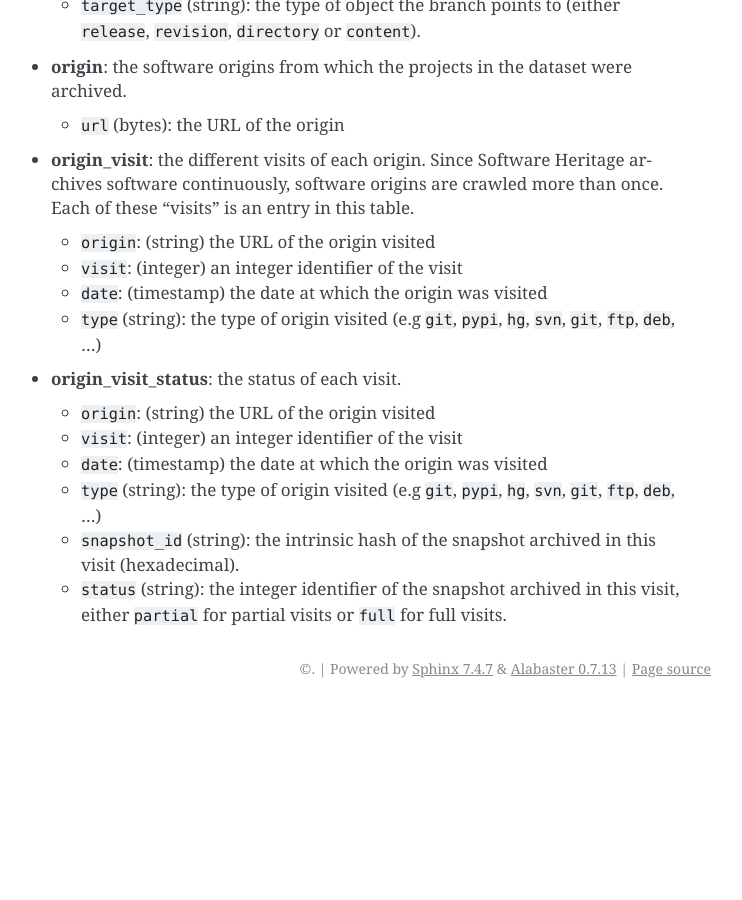
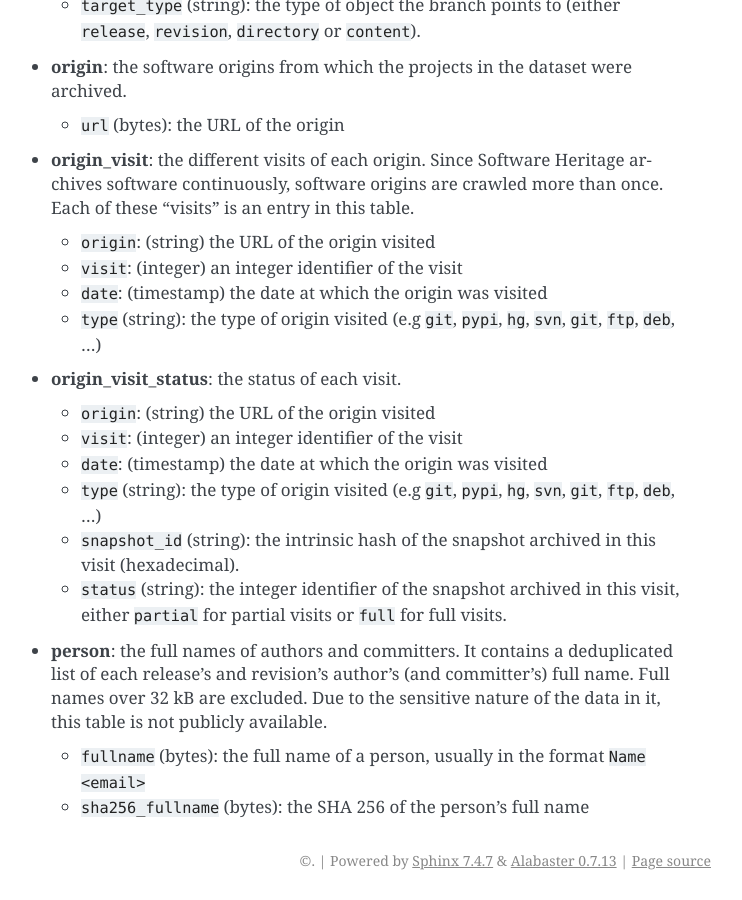
Before and after one commit to SoftwareHeritage/swh-dataset, a Sphinx documentation site: the page built from docs/graph/schema.rst, in a window 1280 px wide and 900 px high, scrolled down 2249 px. Shown: the whole window, without its empty margins (399-1141 px from the left). Built offline with Sphinx 7.4.7, drawn with Linux system fonts in a browser that asks for light colours; before the commit the page ends 2957 px from its top, so only the background shows below that.

Commit message:
Document full names export

```diff
--- a/docs/export.rst
+++ b/docs/export.rst
@@ -24,6 +24,11 @@ To export a graph, you need to provide a comma-separated list of formats to
 export with the ``--formats`` option. You also need an export ID, a unique
 identifier used by the Kafka server to store the current progress of the
 export.
+
+When exporting the full dataset, another ORC table is exported (`person`). It
+is not exported in the same directory as the rest of the dataset, but in a
+(configurable) sensitive export directory. It is also not uploaded to S3 due to
+its sensitive nature.
 
 **Note**: exporting as the ``edges`` format is discouraged, as it is redundant
 and can easily be generated directly from the ORC format.
--- a/docs/graph/schema.rst
+++ b/docs/graph/schema.rst
@@ -138,3 +138,13 @@ retrieved by querying the Software Heritage API.
   - ``status`` (string): the integer identifier of the snapshot archived in
     this visit, either ``partial`` for partial visits or ``full`` for full
     visits.
+
+- **person**: the full names of authors and committers. It contains a
+  deduplicated list of each release's and revision's author's (and committer's)
+  full name. Full names over 32 kB are excluded.
+  Due to the sensitive nature of the data in it, this table is not publicly
+  available.
+
+  - ``fullname`` (bytes): the full name of a person, usually in the format
+    ``Name <email>``
+  - ``sha256_fullname`` (bytes): the SHA 256 of the person's full name
```
